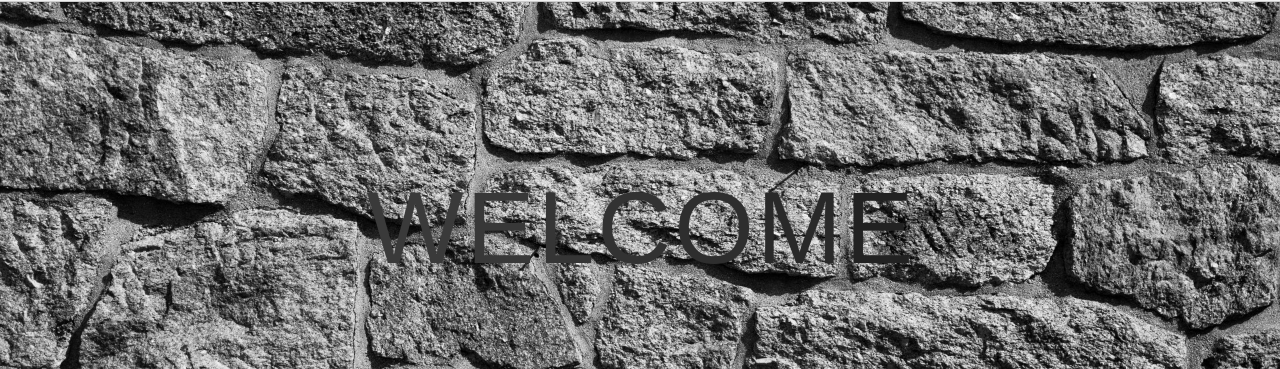
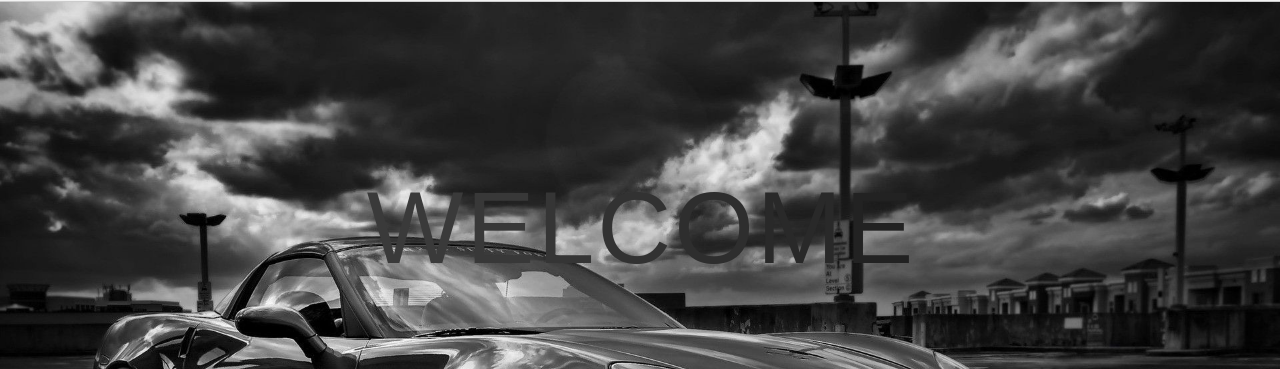
Before and after one commit to Interiorcarwash/Interiorcarwash, a website: page index.html in a window 1280 px wide. Shown: the part 79-448 px from the top of the page. Drawn offline with nearby package versions, Linux system fonts and the light colour scheme; files that its build step writes are made by us from their sources.

Commit message:
Update index.html

```diff
--- a/index.html
+++ b/index.html
@@ -76,7 +76,7 @@
     </nav>
 
     <!-- Header -->
-    <header class="masthead"style="background-image: url('webpicc.jpg');
+    <header class="masthead"style="background-image: url('carpic.jpg');
 -moz-background-size: cover;">
       <div class="container" >
 
```
